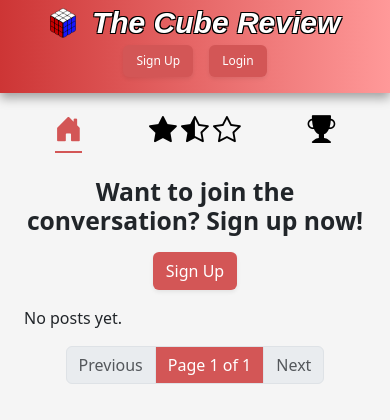
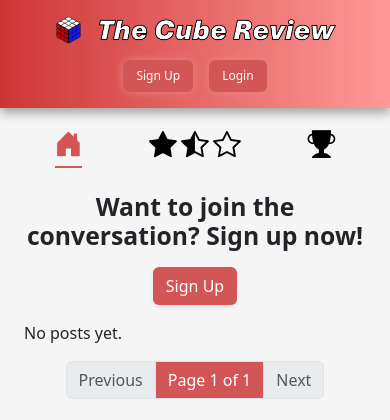
Before and after one commit to arun-dhanjal/the_cube_review, a Django app: page / in a window 390 px wide. Shown: the top 420 px of the page. Run offline with Django 4.2, Linux system fonts and the light colour scheme; data that the repository does not hold is empty.

Commit message:
Add light shadow to header buttons for visibility and replace logo and title with better versions

```diff
--- a/static/css/style.css
+++ b/static/css/style.css
@@ -9,13 +9,17 @@ body {
     box-shadow: 0 5px 10px rgba(0, 0, 0, 0.35);
 }
 
+.light-shadow {
+  box-shadow: 0 0 10px #e88686;
+}
+
 .navbar-brand {
     padding-top: 0;
     padding-bottom: 0;
     margin: 0;
 }
 
-.cube-logo {
+.site-title {
     height: 40px;
     width: auto;
 }
@@ -132,14 +136,10 @@ td {
   width: 100%;
 }
 
-/* Media query to ensure header shrinks on small screens to avoid overspill */
-@media (max-width: 576px) {
-  .cube-logo {
-    height: 30px;
-  }
-
-  .navbar-brand i {
-    font-size: 30px;
+/* Media query to ensure header shrinks on very small screens to avoid overspill */
+@media (max-width: 450px) {
+  .site-title {
+    height: 28px;
   }
 
   .smaller-font {
--- a/templates/base.html
+++ b/templates/base.html
@@ -20,19 +20,19 @@
         <div class="container-fluid flex-column flex-lg-row justify-content-between align-items-center">
 
             <!-- Site name -->
-            <a class="navbar-brand mb-0 d-flex align-items-center" href="{% url 'feed' %}">
-                <img src="{% static 'images/logo.png' %}" alt="Rubiks cube" class="cube-logo me-3">
-                <i>The Cube Review</i>
+            <a class="navbar-brand my-3 d-flex align-items-center" href="{% url 'feed' %}">
+                <img src="{% static 'images/logo.png' %}" alt="Rubiks cube logo" class="site-title me-3">
+                <img src="{% static 'images/site-title.png' %}" alt="Site title: The Cube Review" class="site-title">
             </a>
 
             <!-- Authentication -->
             <div class="d-flex flex-row align-items-center">
                 {% if user.is_authenticated %}
                     <span class="mb-3 mb-lg-0 me-lg-3 me-3 smaller-font"><strong>Logged in as {{ user }}</strong></span>
-                    <a class="btn shadow-sm mb-3 mb-lg-0 smaller-font" href="{% url 'account_logout' %}">Logout</a>
+                    <a class="btn light-shadow mb-3 mb-lg-0 smaller-font" href="{% url 'account_logout' %}">Logout</a>
                 {% else %}
-                    <a class="btn shadow-sm mb-3 mb-lg-0 me-3 smaller-font" href="{% url 'account_signup' %}">Sign Up</a>
-                    <a class="btn shadow-sm mb-3 mb-lg-0 smaller-font" href="{% url 'account_login' %}">Login</a>
+                    <a class="btn light-shadow mb-3 mb-lg-0 me-3 smaller-font" href="{% url 'account_signup' %}">Sign Up</a>
+                    <a class="btn light-shadow mb-3 mb-lg-0 smaller-font" href="{% url 'account_login' %}">Login</a>
                 {% endif %}
             </div>
 
```
Also changed, not shown: static/images/logo.png, static/images/site-title.png (added).
